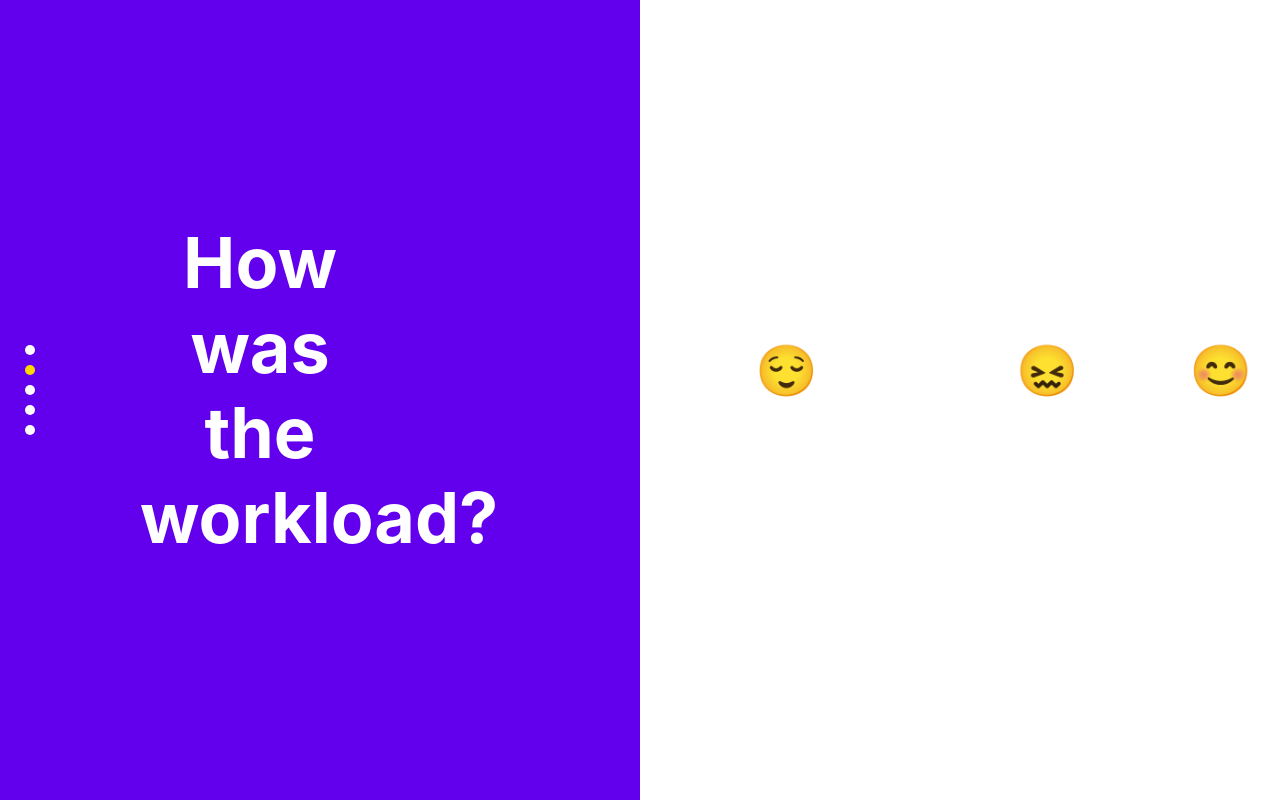
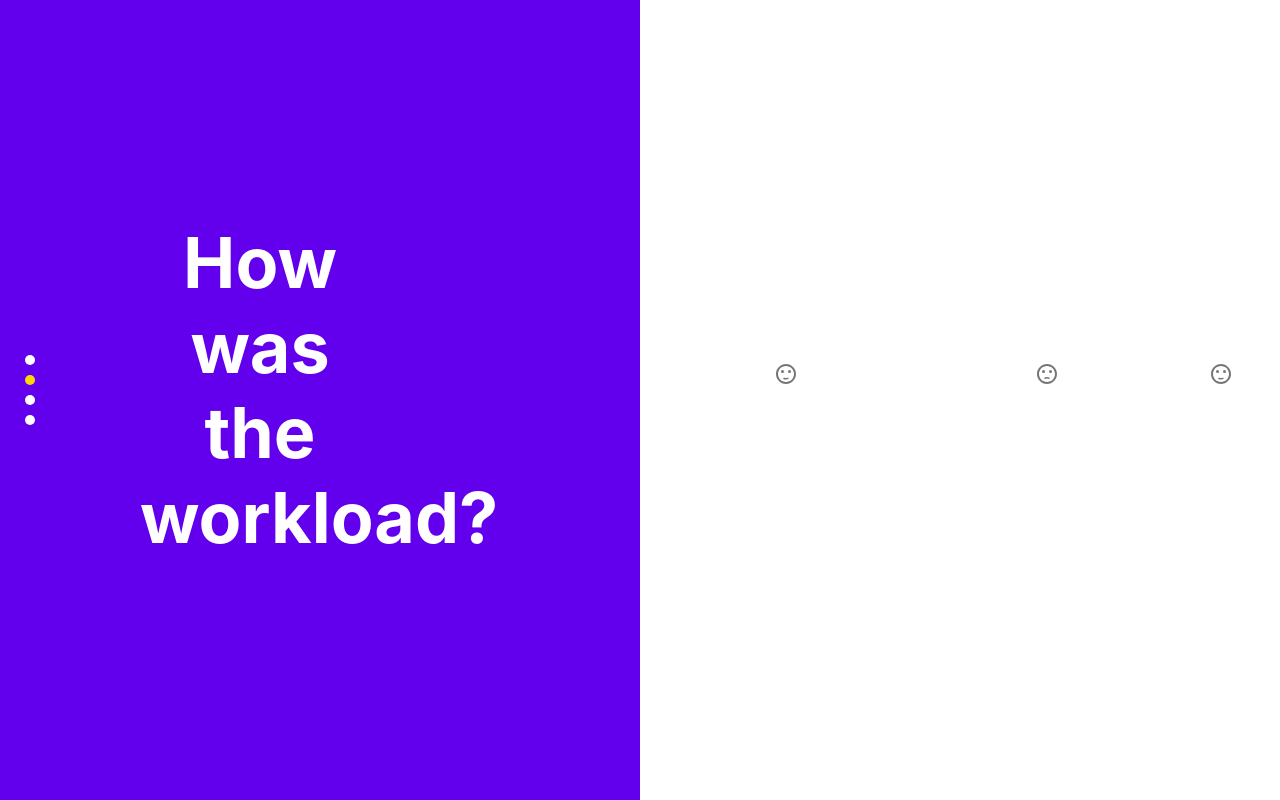
Before and after one commit to z2873380/multistep-poll-form, a React (Create React App) app: page / in a window 1280 px wide. Both pictures are taken after a click on the element 30 px from the left and 370 px from the top of the page. Built offline with nearby package versions, Linux system fonts and the light colour scheme.

Commit message:
Added material ui in project

```diff
--- a/package.json
+++ b/package.json
@@ -3,6 +3,10 @@
   "version": "0.1.0",
   "private": true,
   "dependencies": {
+    "@emotion/react": "^11.13.0",
+    "@emotion/styled": "^11.13.0",
+    "@mui/icons-material": "^5.16.6",
+    "@mui/material": "^5.16.6",
     "@testing-library/user-event": "^13.5.0",
     "react": "^18.3.1",
     "react-dom": "^18.3.1",
--- a/src/components/Poll/index.js
+++ b/src/components/Poll/index.js
@@ -1,4 +1,10 @@
 import React, { useState, useEffect } from 'react';
+import { Button, Typography, IconButton } from '@mui/material';
+import ThumbUpIcon from '@mui/icons-material/ThumbUp';
+import ThumbDownIcon from '@mui/icons-material/ThumbDown';
+import SentimentNeutralIcon from '@mui/icons-material/SentimentNeutral';
+import SentimentSatisfiedIcon from '@mui/icons-material/SentimentSatisfied';
+import SentimentDissatisfiedIcon from '@mui/icons-material/SentimentDissatisfied';
 import './Poll.css';
 
 function Poll() {
@@ -7,35 +13,25 @@ function Poll() {
   const [responses, setResponses] = useState({});
   const [showSummary, setShowSummary] = useState(false);
 
-
-
   const questions = [
     {
       title: "How was your week overall?",
       options: [
-        { label: "Good", icon: "👍", hoverText: "Good Week" },
-        { label: "Neutral", icon: "😐", hoverText: "Neutral Week" },
-        { label: "Bad", icon: "👎", hoverText: "Bad Week" }
+        { label: "Good", icon: <ThumbUpIcon />, hoverText: "Good Week" },
+        { label: "Neutral", icon: <SentimentNeutralIcon />, hoverText: "Neutral Week" },
+        { label: "Bad", icon: <ThumbDownIcon />, hoverText: "Bad Week" }
       ]
     },
     {
       title: "How was the workload?",
       options: [
-        { label: "Manageable", icon: "😌", hoverText: "Workload Manageable" },
-        { label: "Heavy", icon: "😖", hoverText: "Workload Heavy" },
-        { label: "Light", icon: "😊", hoverText: "Workload Light" }
+        { label: "Manageable", icon: <SentimentSatisfiedIcon />, hoverText: "Workload Manageable" },
+        { label: "Heavy", icon: <SentimentDissatisfiedIcon />, hoverText: "Workload Heavy" },
+        { label: "Light", icon: <SentimentSatisfiedIcon />, hoverText: "Workload Light" }
       ]
     },
     {
       title: "Was it exaughsting?",
-      options: [
-        { label: "Manageable", icon: "😌", hoverText: "Workload Manageable" },
-        { label: "Heavy", icon: "😖", hoverText: "Workload Heavy" },
-        { label: "Light", icon: "😊", hoverText: "Workload Light" }
-      ]
-    },
-    {
-      title: "Are you tired?",
       options: [
         { label: "Manageable", icon: "😌", hoverText: "Workload Manageable" },
         { label: "Heavy", icon: "😖", hoverText: "Workload Heavy" },
@@ -50,8 +46,8 @@ function Poll() {
         { label: "Light", icon: "😊", hoverText: "Workload Light" }
       ]
     }
-    // Additional questions can be added similarly
   ];
+
   const handleSelect = (option, questionTitle) => {
     setResponses(prev => ({ ...prev, [questionTitle]: option }));
     if (activeStep + 1 < questions.length) {
@@ -111,21 +107,32 @@ function Poll() {
                 key={i}
                 onClick={() => handleSelect(option.label, questions[activeStep].title)}
                 className="option"
+                onMouseEnter={() => setHoverText(option.hoverText)}
                 onMouseLeave={() => setHoverText("")}
               >
-                {option.icon} {option.label}
+                <IconButton>
+                  {option.icon}
+                </IconButton>
+                {option.label}
               </span>
             ))}
+            <Typography variant="subtitle1" style={{ marginTop: '20px' }}>
+              {hoverText}
+            </Typography>
           </div>
         </>) : (
         <div className="summary">
-          <h2>Summary of your responses:</h2>
+          <Typography variant="h4" component="h2" gutterBottom>
+            Summary of your responses:
+          </Typography>
           <ul>
             {Object.entries(responses).map(([question, response], index) => (
               <li key={index}>{question}: {response}</li>
             ))}
           </ul>
-          <button onClick={handleRestart}>Restart</button>
+          <Button variant="contained" color="primary" onClick={handleRestart}>
+            Restart
+          </Button>
         </div>
       )}
     </div>
```
Also changed, not shown: 1 other file (tests, documents, lock files or other folders).
